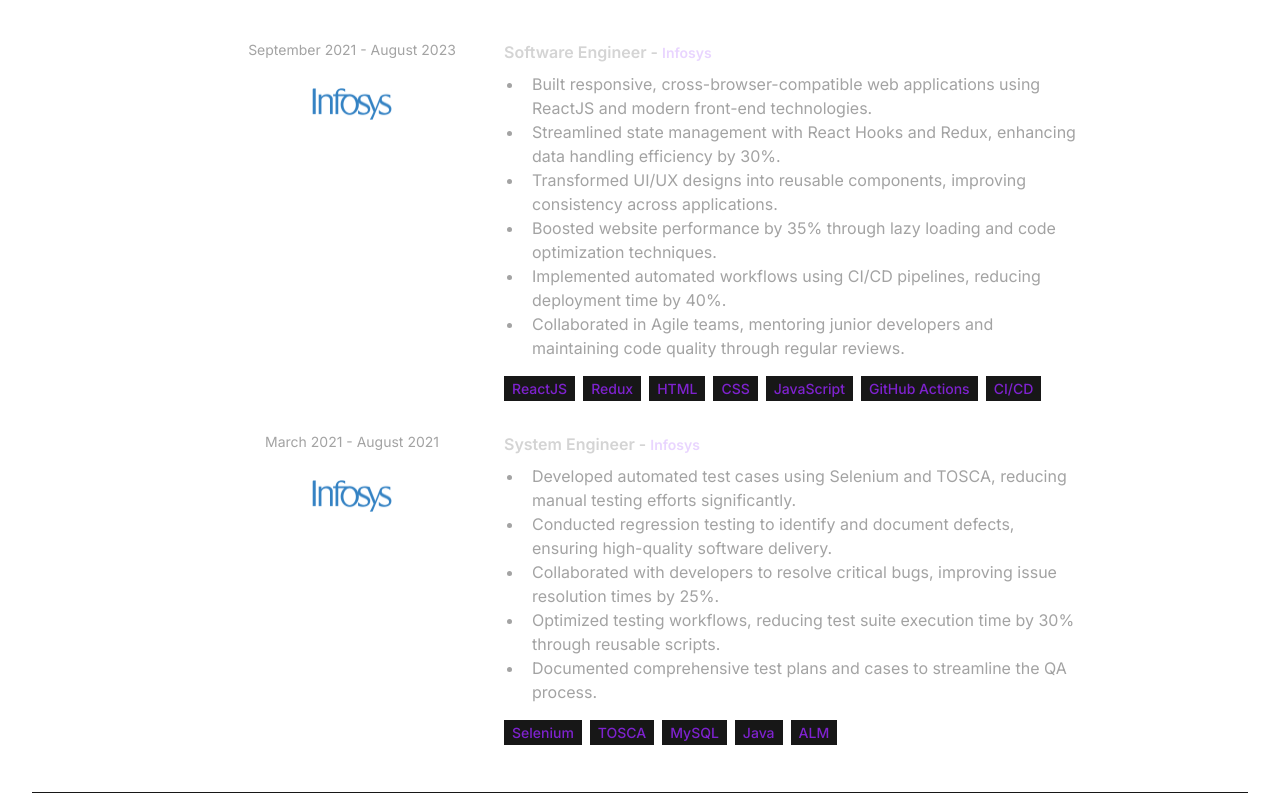
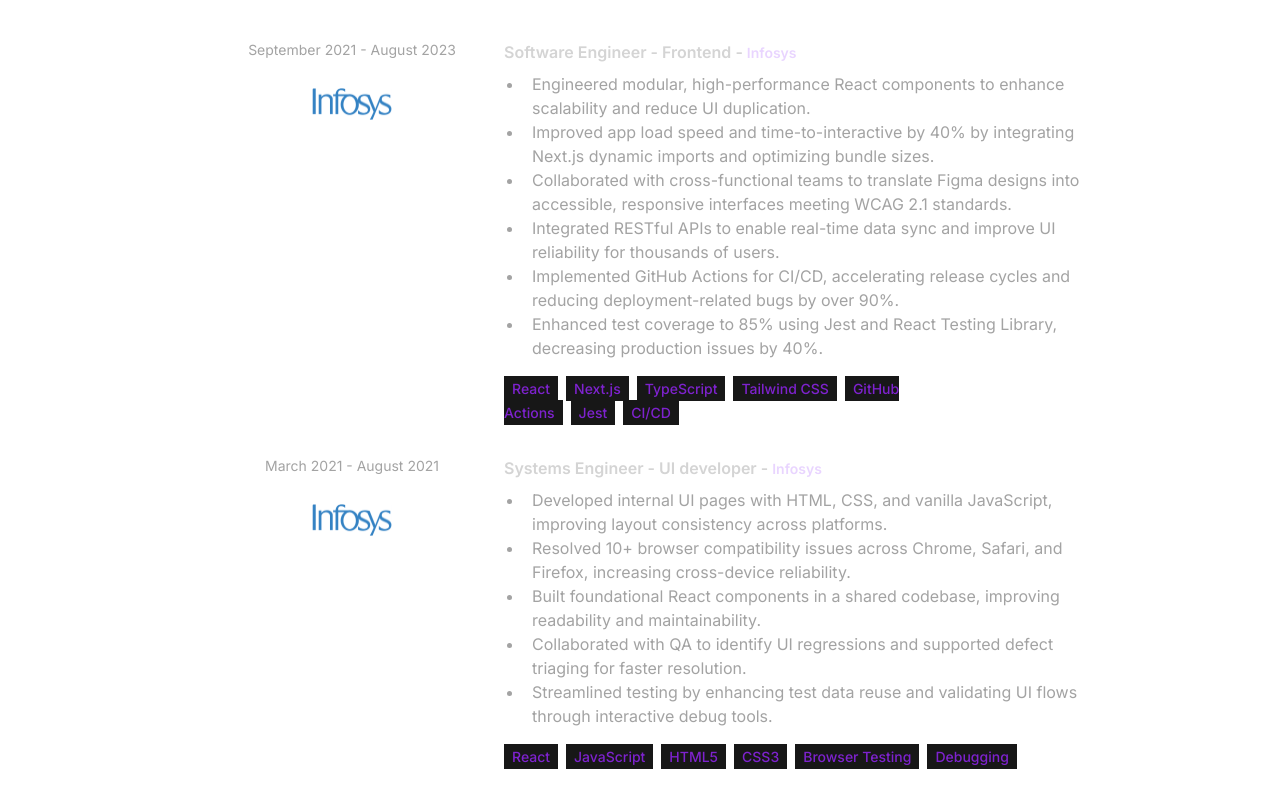
Before and after one commit to navaleprachi/Portfolio-Website, a React (Vite) app: page / in a window 1280 px wide. Shown: the part 3380-4180 px from the top of the page. Built offline with nearby package versions, Linux system fonts and the light colour scheme.

Commit message:
experience update

```diff
--- a/src/constants/index.js
+++ b/src/constants/index.js
@@ -38,39 +38,46 @@
   {
     year: "September 2021 - August 2023",
     logo: work,
-    role: "Software Engineer",
+    role: "Software Engineer - Frontend",
     company: "Infosys",
     description: [
-      "Built responsive, cross-browser-compatible web applications using ReactJS and modern front-end technologies.",
-      "Streamlined state management with React Hooks and Redux, enhancing data handling efficiency by 30%.",
-      "Transformed UI/UX designs into reusable components, improving consistency across applications.",
-      "Boosted website performance by 35% through lazy loading and code optimization techniques.",
-      "Implemented automated workflows using CI/CD pipelines, reducing deployment time by 40%.",
-      "Collaborated in Agile teams, mentoring junior developers and maintaining code quality through regular reviews.",
+      "Engineered modular, high-performance React components to enhance scalability and reduce UI duplication.",
+      "Improved app load speed and time-to-interactive by 40% by integrating Next.js dynamic imports and optimizing bundle sizes.",
+      "Collaborated with cross-functional teams to translate Figma designs into accessible, responsive interfaces meeting WCAG 2.1 standards.",
+      "Integrated RESTful APIs to enable real-time data sync and improve UI reliability for thousands of users.",
+      "Implemented GitHub Actions for CI/CD, accelerating release cycles and reducing deployment-related bugs by over 90%.",
+      "Enhanced test coverage to 85% using Jest and React Testing Library, decreasing production issues by 40%.",
     ],
     technologies: [
-      "ReactJS",
-      "Redux",
-      "HTML",
-      "CSS",
-      "JavaScript",
+      "React",
+      "Next.js",
+      "TypeScript",
+      "Tailwind CSS",
       "GitHub Actions",
+      "Jest",
       "CI/CD",
     ],
   },
   {
     year: "March 2021 - August 2021",
     logo: work,
-    role: "System Engineer",
+    role: "Systems Engineer - UI developer",
     company: "Infosys",
     description: [
-      "Developed automated test cases using Selenium and TOSCA, reducing manual testing efforts significantly.",
-      "Conducted regression testing to identify and document defects, ensuring high-quality software delivery.",
-      "Collaborated with developers to resolve critical bugs, improving issue resolution times by 25%.",
-      "Optimized testing workflows, reducing test suite execution time by 30% through reusable scripts.",
-      "Documented comprehensive test plans and cases to streamline the QA process.",
+      "Developed internal UI pages with HTML, CSS, and vanilla JavaScript, improving layout consistency across platforms.",
+      "Resolved 10+ browser compatibility issues across Chrome, Safari, and Firefox, increasing cross-device reliability.",
+      "Built foundational React components in a shared codebase, improving readability and maintainability.",
+      "Collaborated with QA to identify UI regressions and supported defect triaging for faster resolution.",
+      "Streamlined testing by enhancing test data reuse and validating UI flows through interactive debug tools.",
     ],
-    technologies: ["Selenium", "TOSCA", "MySQL", "Java", "ALM"],
+    technologies: [
+      "React",
+      "JavaScript",
+      "HTML5",
+      "CSS3",
+      "Browser Testing",
+      "Debugging",
+    ],
   },
 ];
 
```
